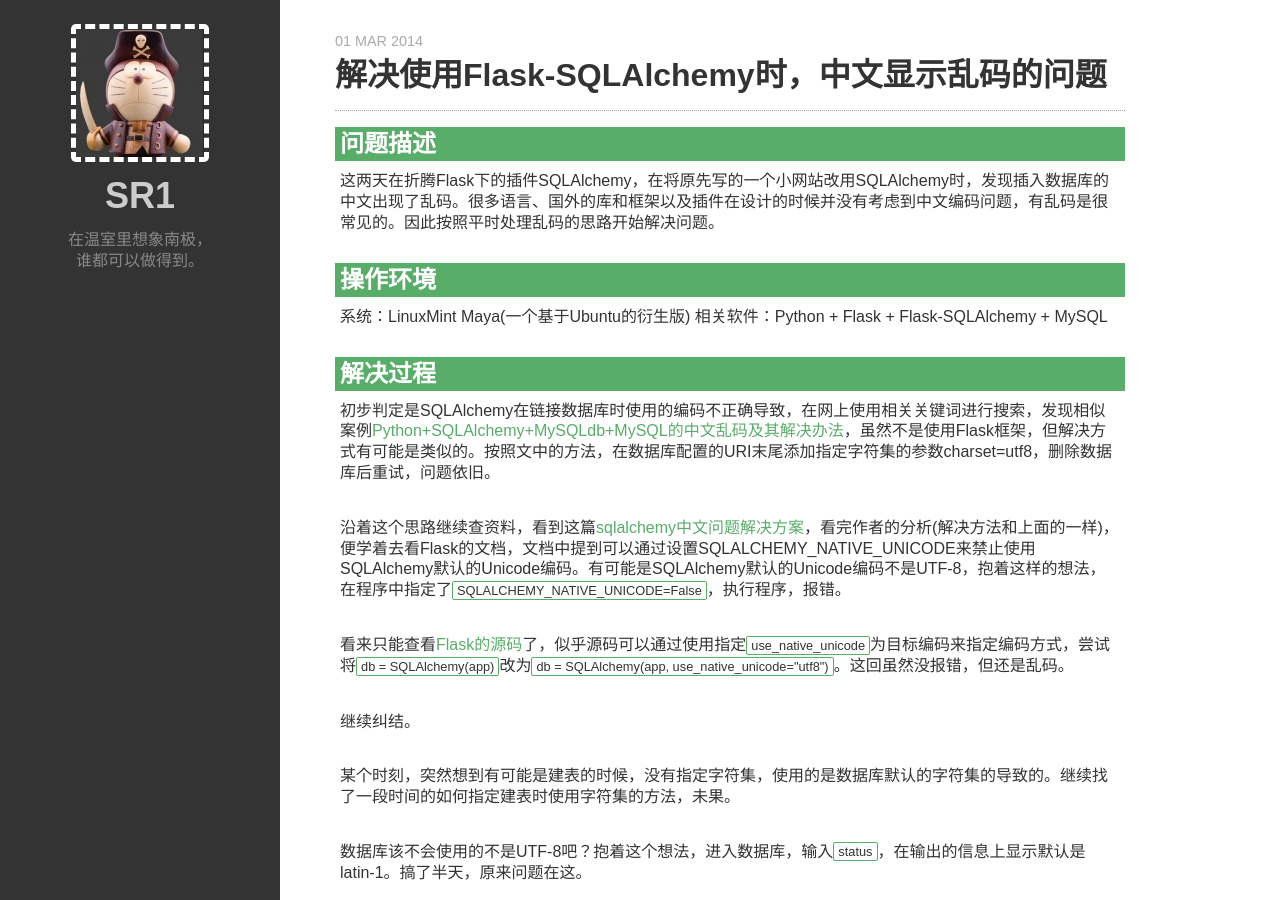
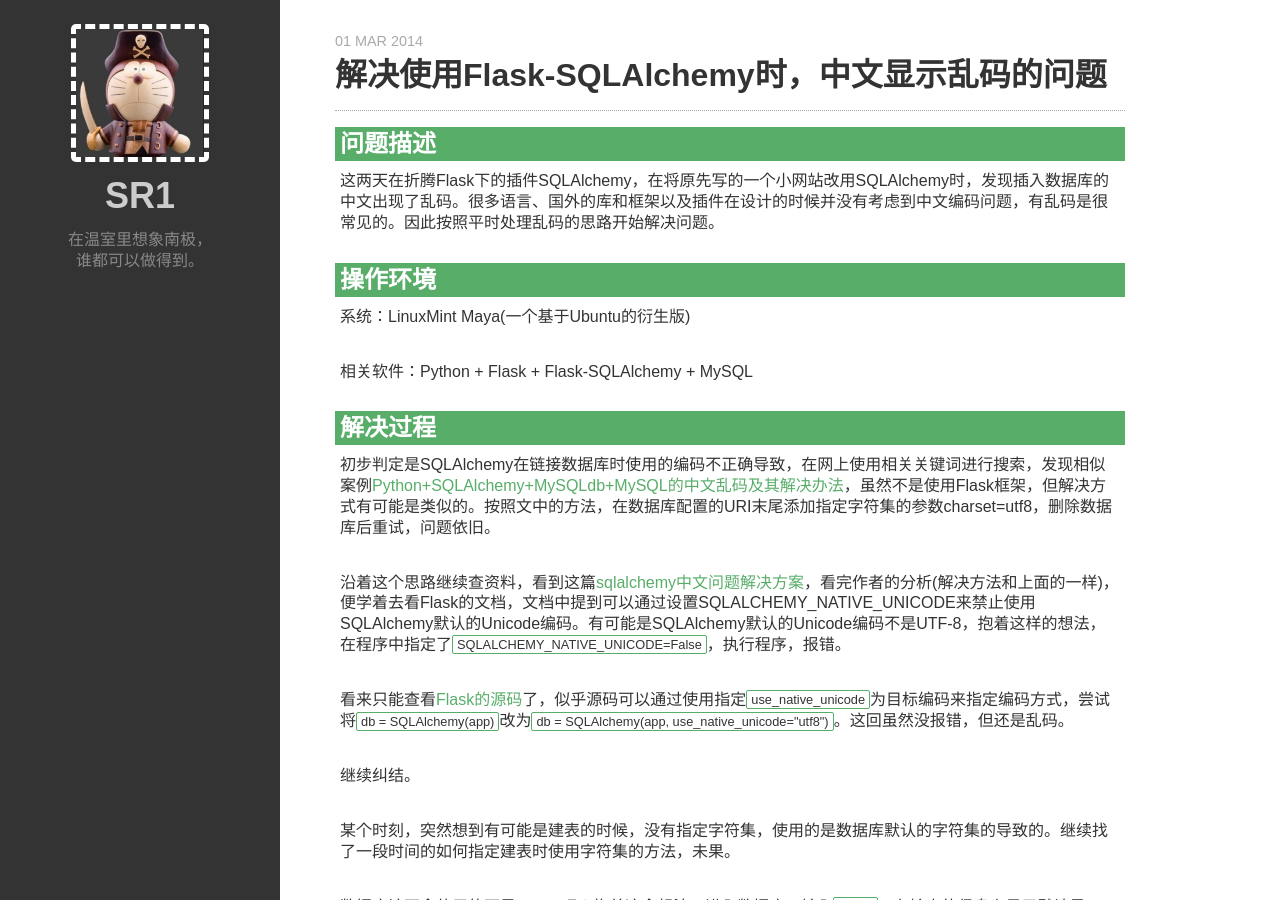
Before and after one commit to SR1s/sr1.me, a Jekyll site: the page built from _posts/2014-03-01-solve-messy-code-problem-while-using-flask-with-sqlalchemy.md, in a window 1280 px wide and 900 px high. Built offline with Jekyll 4.4.1, drawn with Linux system fonts in a browser that asks for light colours; Markdown is read by kramdown in place of the engine named in the settings; part of the change alters nothing that is shown.

```diff
--- a/_posts/2014-03-01-solve-messy-code-problem-while-using-flask-with-sqlalchemy.md
+++ b/_posts/2014-03-01-solve-messy-code-problem-while-using-flask-with-sqlalchemy.md
@@ -1,7 +1,7 @@
 ---
 layout: post
 title: 解决使用Flask-SQLAlchemy时，中文显示乱码的问题
-
+category: 爬坑之路
 ---
 
 # 问题描述
@@ -11,6 +11,7 @@ title: 解决使用Flask-SQLAlchemy时，中文显示乱码的问题
 # 操作环境
 
 系统：LinuxMint Maya(一个基于Ubuntu的衍生版)
+
 相关软件：Python + Flask + Flask-SQLAlchemy + MySQL
 
 # 解决过程
```
